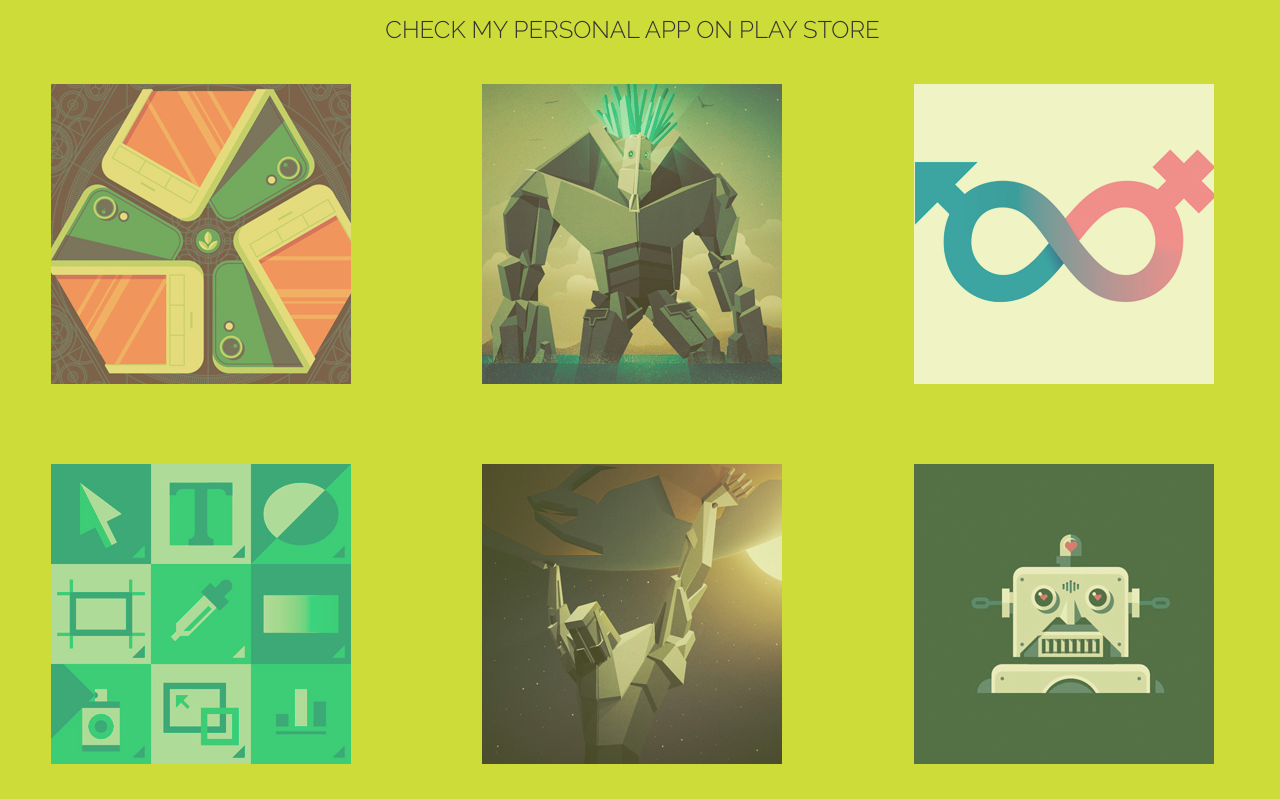
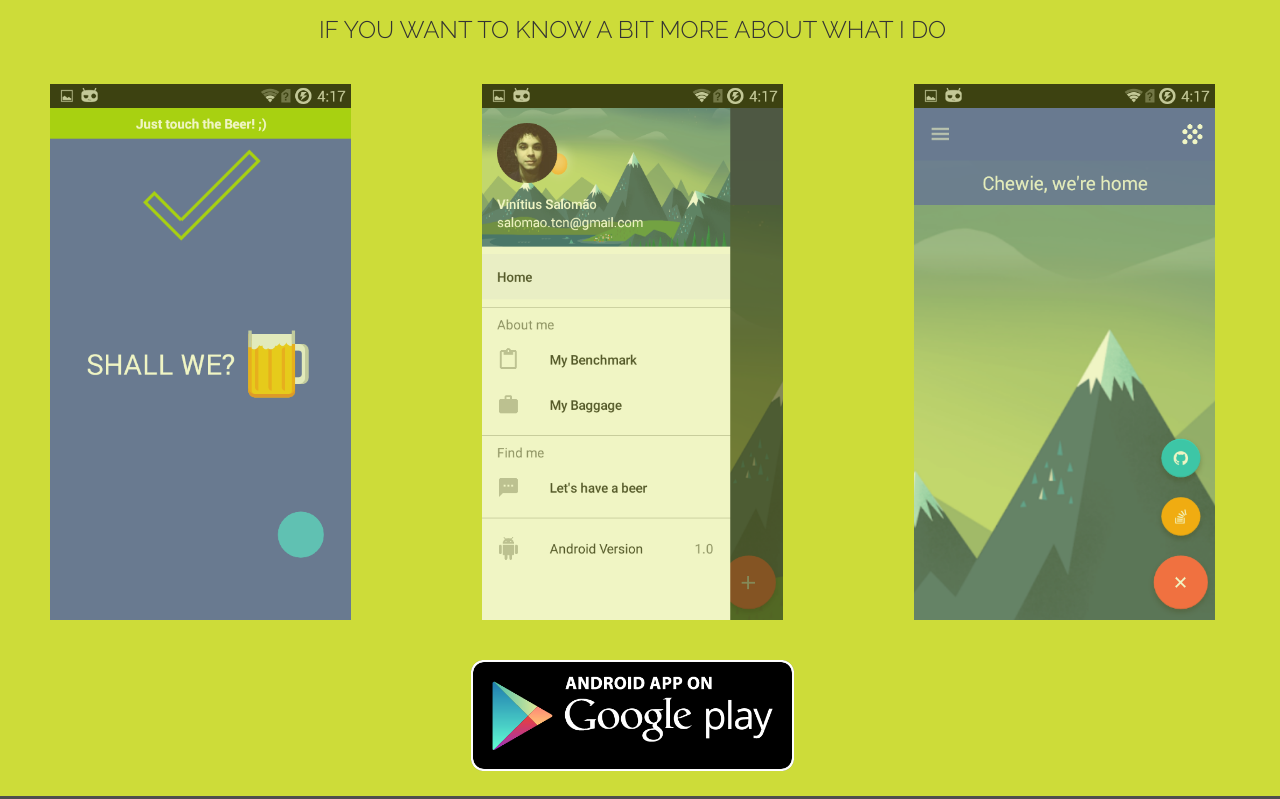
Before and after one commit to vinitius/github.io, a plain HTML site: page index.html in a window 1280 px wide. Shown: the part 1330-2129 px from the top of the page. Drawn offline with nearby package versions, Linux system fonts and the light colour scheme.

Commit message:
Google play stuff

```diff
--- a/index.html
+++ b/index.html
@@ -42,7 +42,7 @@
         </div>
         <div class="navbar-collapse collapse">
           <ul class="nav navbar-nav navbar-right">
-            <li class="active"><a href="#contact">Contact</a></li>
+            <li class="active"><a href="#contact">Contact Me</a></li>
           </ul>
         </div><!--/.nav-collapse -->
       </div>
@@ -81,33 +81,28 @@
 
 	<div  style="background-color: #CDDC39;">
 		<div class="row centered grid">
-			<h3>CHECK MY PERSONAL APP ON PLAY STORE</h3>
+			<h3>IF YOU WANT TO KNOW A BIT MORE ABOUT WHAT I DO</h3>
 			<div class="mt"></div>
 			<div class="col-lg-4">
-				<a href="#"><img src="assets/img/01.jpg" alt=""></a>
+				<a href="https://play.google.com/store/apps/details?id=br.org.mantra.android.vinitius"><img src="assets/img/1.png" alt="" width="75%" height="50%"></a>
 			</div>
 			<div class="col-lg-4">
-				<a href="#"><img src="assets/img/02.jpg" alt=""></a>
+				<a href="https://play.google.com/store/apps/details?id=br.org.mantra.android.vinitius"><img src="assets/img/2.png" alt="" width="75%" height="50%"></a>
 			</div>
 			<div class="col-lg-4">
-				<a href="#"><img src="assets/img/03.jpg" alt=""></a>
+				<a href="https://play.google.com/store/apps/details?id=br.org.mantra.android.vinitius"><img src="assets/img/3.png" alt="" width="75%" height="50%"></a>
 			</div>
+
+		</div>
+		<div class="row mt centered">
+
+
+
+			<p><a href="https://play.google.com/store/apps/details?id=br.org.mantra.android.vinitius"><img src="assets/img/play.png" width="25%" height="25%"></a></p>
+
+
 		</div>
 
-		<div class="row centered mt grid">
-			<div class="mt"></div>
-			<div class="col-lg-4">
-				<a href="#"><img src="assets/img/04.jpg" alt=""></a>
-			</div>
-			<div class="col-lg-4">
-				<a href="#"><img src="assets/img/05.jpg" alt=""></a>
-			</div>
-			<div class="col-lg-4">
-				<a href="#"><img src="assets/img/06.jpg" alt=""></a>
-			</div>
-		</div>
-
-		<div class="row mt centered">
 
 	</div>
 
@@ -177,11 +172,11 @@
 					<script>
 						var doughnutData = [
 								{
-									value: 50,
+									value: 100,
 									color:"#E91E63"
 								},
 								{
-									value : 50,
+									value : 0,
 									color : "#3c3c3c"
 								}
 							];
@@ -216,7 +211,7 @@
 						<a href="tel:+55 92 99163-5742"><img src="assets/img/whatsapp-128.png"></a>
 					</div>
 					<div class="col-md-3">
-						<a href="#"><img src="assets/img/android-128.png"></a>
+						<a href="https://play.google.com/store/apps/developer?id=Vin%C3%ADtius+Salom%C3%A3o"><img src="assets/img/android-128.png"></a>
 					</div>
 					<div class="col-md-3">
 						<a href="https://bitbucket.org/vinitius"><img src="assets/img/bitbucket-128.png"></a>
```
Also changed, not shown: assets/img/1.png (added), assets/img/2.png (added), assets/img/3.png (added), assets/img/play.png (added).
